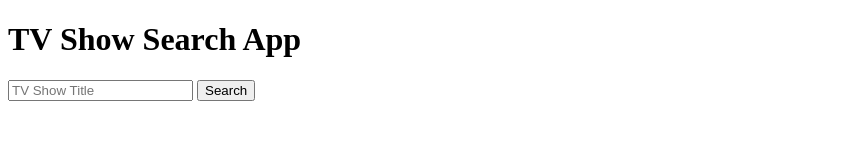
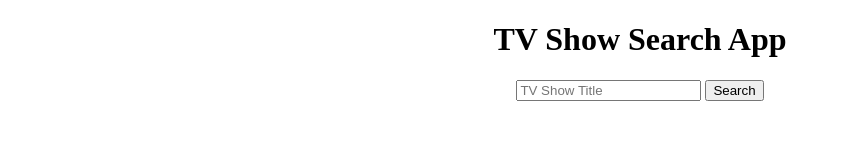
Before and after one commit to jsfinesse/TV-Show-Search-App, a plain HTML site: page index.html in a window 1280 px wide. Shown: the whole page, without its empty margins (0-841 px from the left). Drawn offline with nearby package versions, Linux system fonts and the light colour scheme.

Commit message:
Centered all elements

```diff
--- a/style.css
+++ b/style.css
@@ -1,4 +1,16 @@
+* {
+    text-align: center;
+}
+
 img {
     min-width: 295px;
     min-height: 100%;
 }
+
+.shelf {
+    margin: 2rem;
+}
+
+input {
+    text-align: left;
+}
```
